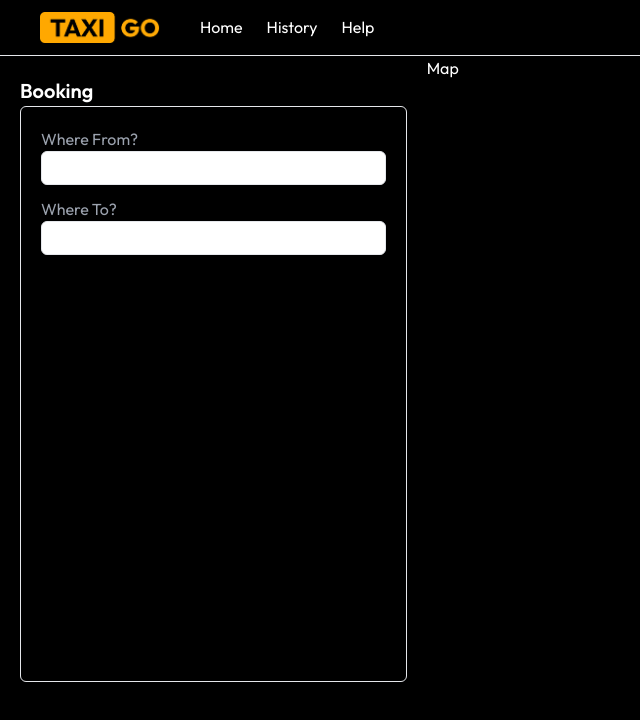
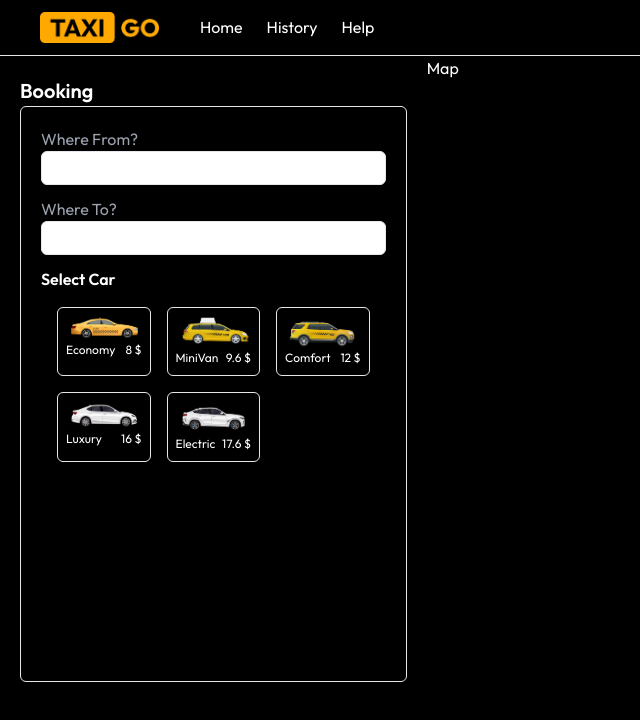
Before and after one commit to puckj/nextjs-taxi-booking, a Next.js app: page / in a window 1280 px wide. Shown: the top 720 px of the page, without its empty margins (0-640 px from the left). Built offline with nearby package versions, Linux system fonts and the light colour scheme.

Commit message:
add CarsList and CardsList data

```diff
--- a/src/components/Booking/AutocompleteAddress.tsx
+++ b/src/components/Booking/AutocompleteAddress.tsx
@@ -69,7 +69,7 @@ function AutocompleteAddress() {
           </div>
         ) : null}
       </div>
-      <div className="mt-3">
+      <div className="mt-3 relative">
         <label className="text-gray-400">Where To?</label>
         <input
           type="text"
--- a/src/components/Booking/Booking.tsx
+++ b/src/components/Booking/Booking.tsx
@@ -1,6 +1,7 @@
 "use client";
 import React from "react";
 import AutocompleteAddress from "./AutocompleteAddress";
+import Cars from "./Cars";
 
 const screenHeigh = window.innerHeight * 0.72;
 
@@ -13,6 +14,7 @@ function Booking() {
         style={{ height: screenHeigh }}
       >
         <AutocompleteAddress />
+        <Cars />
       </div>
     </div>
   );
--- /dev/null
+++ b/src/components/Booking/Cars.tsx
@@ -0,0 +1,38 @@
+import CarsList from "@/data/CarsList";
+import Image from "next/image";
+import React, { useState } from "react";
+
+function Cars() {
+  const [selectedCar, setSelectedCar] = useState<any>(null);
+  return (
+    <div className="mt-3">
+      <h2 className="font-semibold">Select Car</h2>
+      <div className="grid grid-cols-3 md:grid-cols-2 lg:grid-cols-3 p-2">
+        {CarsList.map((item, index) => (
+          <div
+            key={index}
+            className={`m-2 p-2 border-[1px] rounded-md
+            hover:border-yellow-400 ${
+              index === selectedCar && "border-yellow-400 border-[2px]"
+            }`}
+            onClick={() => setSelectedCar(index)}
+          >
+            <Image
+              src={item.image}
+              alt={item.name}
+              width={75}
+              height={90}
+              className="w-full"
+            />
+            <h2 className="text-[12px]">
+              {item.name}
+              <span className="float-right">{item.charges * 8} $</span>
+            </h2>
+          </div>
+        ))}
+      </div>
+    </div>
+  );
+}
+
+export default Cars;
--- /dev/null
+++ b/src/data/CarsList.ts
@@ -0,0 +1,32 @@
+export default [
+  {
+    id: 1,
+    name: "Economy",
+    image: "/11.png",
+    charges: 1,
+  },
+  {
+    id: 2,
+    name: "MiniVan",
+    image: "/22.png",
+    charges: 1.2,
+  },
+  {
+    id: 3,
+    name: "Comfort",
+    image: "/33.png",
+    charges: 1.5,
+  },
+  {
+    id: 4,
+    name: "Luxury",
+    image: "/44.png",
+    charges: 2,
+  },
+  {
+    id: 5,
+    name: "Electric",
+    image: "/55.png",
+    charges: 2.2,
+  },
+];
```
Also changed, not shown: src/data/CardsList.ts (added, +27 -0 lines), src/app/api/search-address/route.ts (renamed from src/app/api/search-address/route.tsx).
